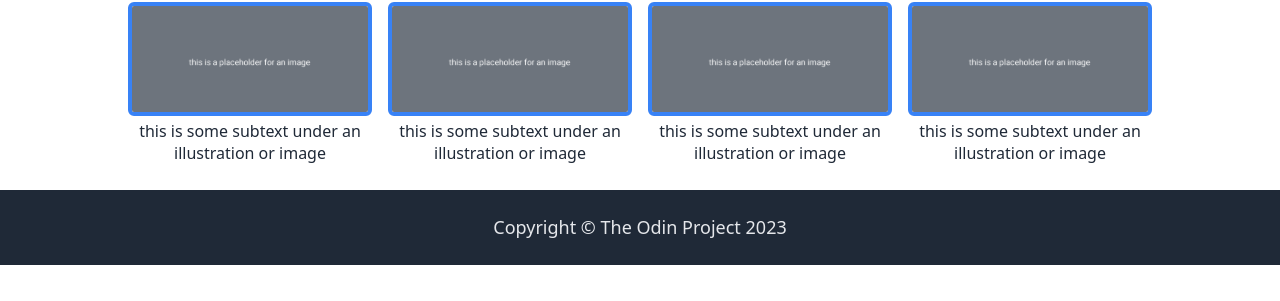
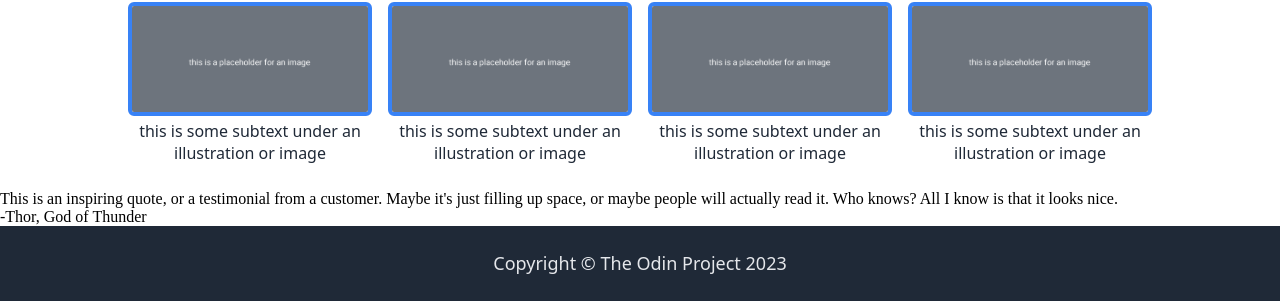
Before and after one commit to mmustavi/landing-page, a plain HTML site: page index.html in a window 1280 px wide. Shown: the part 561-862 px from the top of the page. Before the commit the page ends 826 px from the top, so only its background shows below. Drawn offline with Linux system fonts and the light colour scheme.

Commit message:
Add HTML for content section three

```diff
--- a/index.html
+++ b/index.html
@@ -77,11 +77,13 @@
 
                 </div>
 
+            </div>
 
+            <div class = "part-three">
+                <p>This is an inspiring quote, or a testimonial from a customer. Maybe it's just filling up space, or maybe people will actually read it. Who knows? All I know is that it looks nice.</p>
+                <p>-Thor, God of Thunder</p>
 
             </div>
-
-            <div class = "part-three"></div>
 
             <div class = "part-four"></div>
 
--- a/style.css
+++ b/style.css
@@ -165,3 +165,5 @@ a {
     font-family: system-ui, -apple-system, BlinkMacSystemFont, 'Segoe UI', Roboto, Oxygen, Ubuntu, Cantarell, 'Open Sans', 'Helvetica Neue', sans-serif;
     color: #1f2937
 }
+
+/* PART THREE */
```
